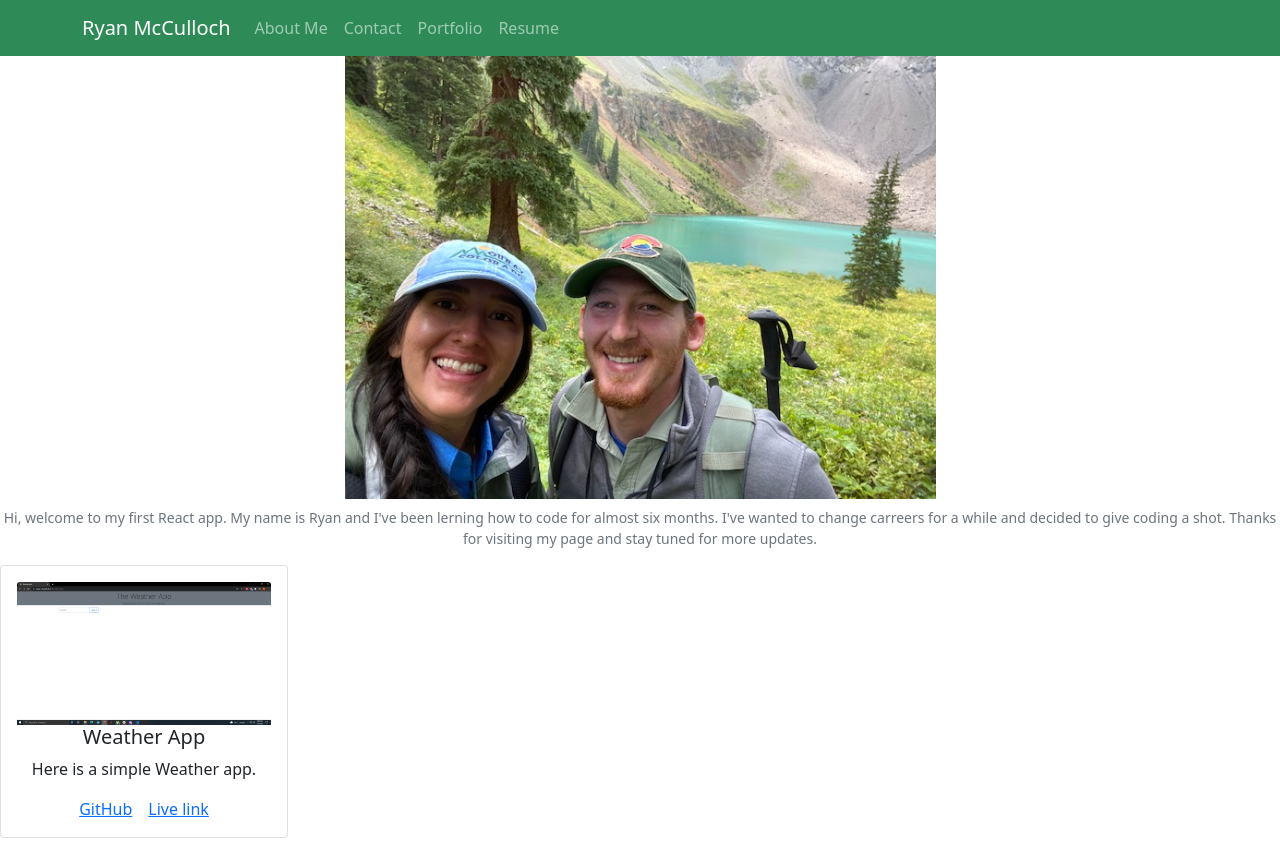
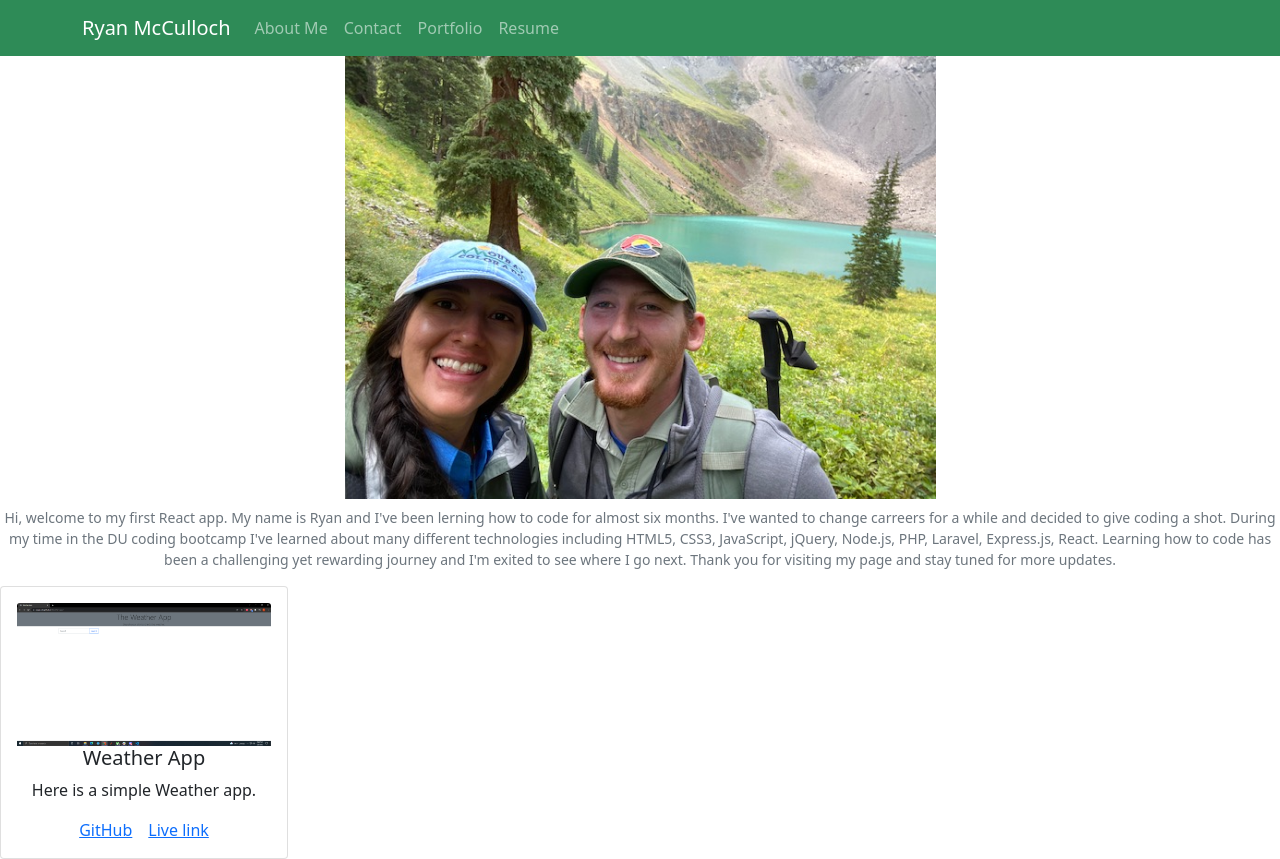
Before and after one commit to Ryguy720/react-portfolio, a React (Create React App) app: page / in a window 1280 px wide. Before the commit the page ends 838 px from the top, so only its background shows below. Built offline with nearby package versions, Linux system fonts and the light colour scheme.

Commit message:
about me

```diff
--- a/src/pages/Aboutme.js
+++ b/src/pages/Aboutme.js
@@ -12,7 +12,10 @@ const Aboutme = () => {
             />
             <Figure.Caption>
                 Hi, welcome to my first React app. My name is Ryan and I've been lerning how to code for almost six months.
-                I've wanted to change carreers for a while and decided to give coding a shot. Thanks for visiting my page and stay tuned for more updates.
+                I've wanted to change carreers for a while and decided to give coding a shot. During my time in the DU coding bootcamp
+                I've learned about many different technologies including HTML5, CSS3, JavaScript, jQuery, Node.js, PHP, Laravel, Express.js, React.
+                Learning how to code has been a challenging yet rewarding journey and I'm exited to see where I go next.
+                Thank you for visiting my page and stay tuned for more updates.
             </Figure.Caption>
         </Figure>
     )
```
